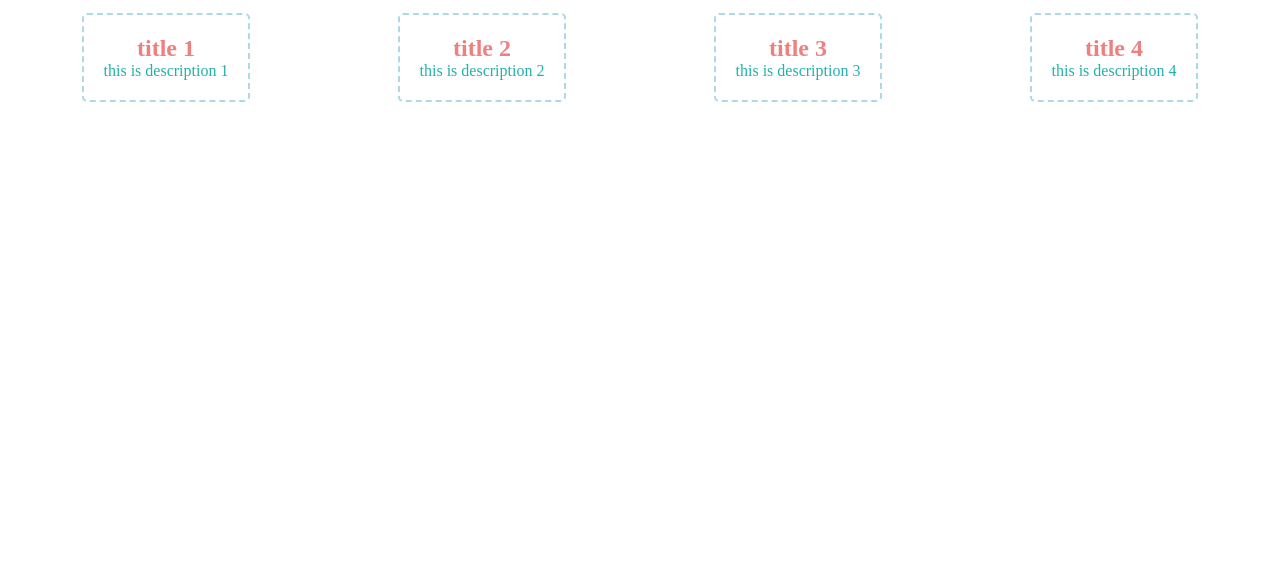
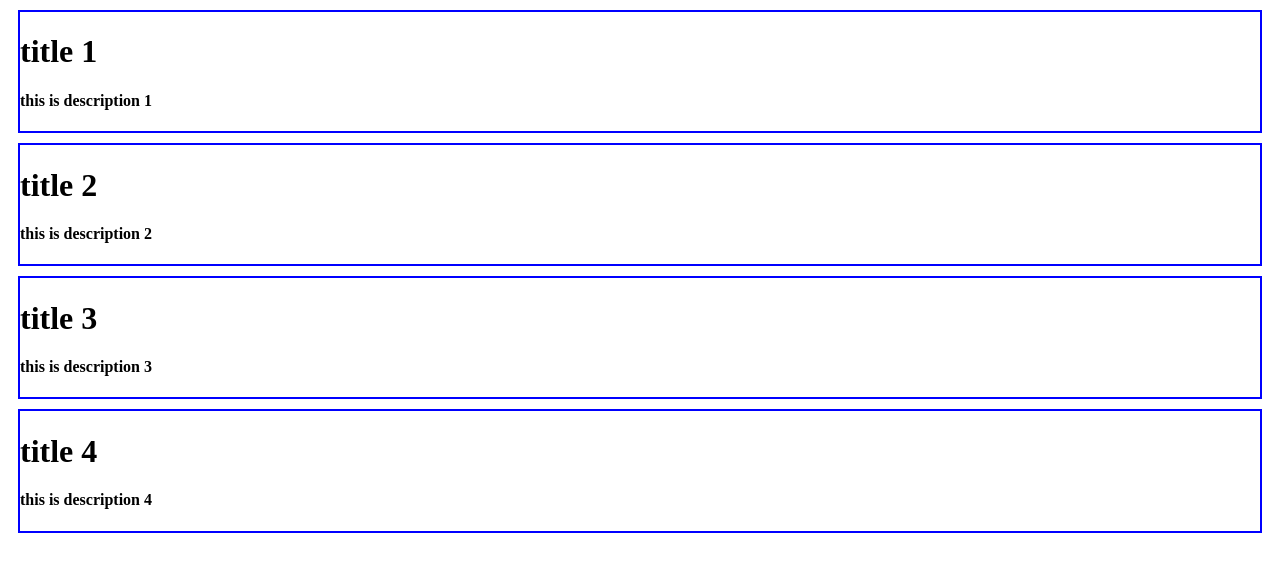
Before and after one commit to webfaisalbd/react-basics-ai, a React (Create React App) app: page / in a window 1280 px wide. Shown: the top 572 px of the page. Built offline with nearby package versions, Linux system fonts and the light colour scheme.

Commit message:
practice: mapping data to components

```diff
--- a/src/App.js
+++ b/src/App.js
@@ -1,24 +1,13 @@
-import Card from "./components/Card";
+import ShowCards from "./practiceComponent/ShowCards";
 
-import Data from './data.json';
-// console.log(Data[0]);
 
 function App() {
 
-    // let items = [];
-    // for(let i=0; i<Data.length;i++){
-    //     items.push(<Card title={Data[i].title} desc={Data[i].desc} />)
-    // }
-
-    // let items = [];
-    // items = Data.map((item) => <Card title={item.title} desc={item.desc} />)
 
     return (
-        <div className="rowCard">
-           {
-            Data.map((item, index) => <Card key={index} title={item.title} desc={item.desc} /> )
-           }
-        </div>
+        <>
+            <ShowCards />
+        </>
     );
 }
 
--- /dev/null
+++ b/src/practiceComponent/ShowCard.js
@@ -0,0 +1,13 @@
+import React from 'react'
+
+const showCard = (props) => {
+    const {title, desc} = props;
+  return (
+    <div style={{"border": "2px solid blue", "margin": '10px'}}>
+        <h1>{title}</h1>
+        <h4>{desc}</h4>
+    </div>
+  )
+}
+
+export default showCard
--- /dev/null
+++ b/src/practiceComponent/ShowCards.js
@@ -0,0 +1,15 @@
+import Data from '../data.json';
+import ShowCard from './ShowCard';
+// console.log(Data);
+
+function ShowCards() {
+
+    return (
+        <>
+            {
+                Data.map((item, index) => <ShowCard key={index} title={item.title} desc={item.desc}  /> )
+            }
+        </>
+    );
+}
+export default ShowCards;
```
